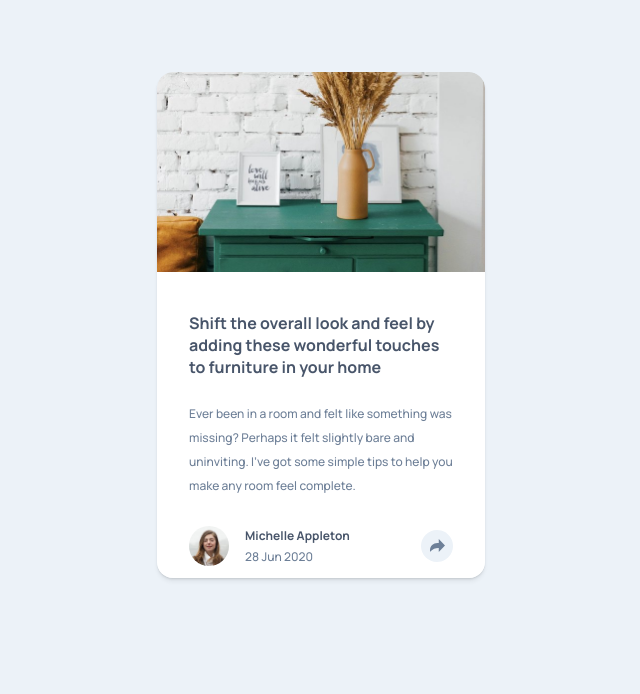
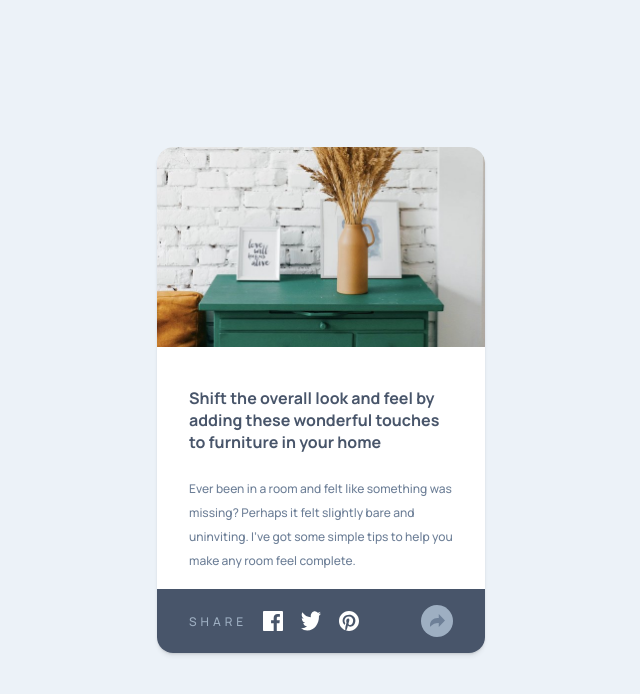
Before and after one commit to frontend-mentor-newbie-projects/04-article-preview-component, a plain HTML site: page index.html in a window 1280 px wide. Shown: the whole page, without its empty margins (319-959 px from the left). Drawn offline with Linux system fonts and the light colour scheme.

Commit message:
Style #share <section>

```diff
--- a/index.html
+++ b/index.html
@@ -45,7 +45,7 @@
         <time datetime="2020-06-28">28 Jun 2020</time>
       </div>
 
-      <div id="share-button">
+      <div class="share-button">
         <a href="#">
           <img src="./images/icon-share.svg" alt="Share">
         </a>
@@ -62,7 +62,9 @@
         <a href="#"><img src="./images/icon-pinterest.svg" alt="Pinterest"></a>
       </div>
 
-      <!-- <a href="#"><img src="./images/icon-share.svg" alt="Share"></a> -->
+      <div class="share-button">
+        <a href="#"><img src="./images/icon-share.svg" alt="Share"></a>
+      </div>
     </section>
   </main>
 
--- a/sass/style.scss
+++ b/sass/style.scss
@@ -114,7 +114,7 @@ main #author {
         font-weight: 500;
     }
 
-    #share-button {
+    .share-button {
         background-color: $color-4;
 
         position: absolute;
@@ -129,12 +129,76 @@ main #author {
         justify-content: center;
         align-items: center;
     }
+
+    display: none;
 }
 
 main #share {
-    display: none;
+    background-color: $color-1;
+
+    display: flex;
+    flex-flow: row nowrap;
+    align-items: center;
+
+    height: 64px;
+
+    padding: 0 32px 0 32px;
+
+    position: relative;
+
+    p {
+        color: $color-3;
+        font-size: 12px;
+        text-transform: uppercase;
+
+        letter-spacing: 4px;
+    }
+
+    #links {
+        margin: 0;
+        padding: 0;
+
+        margin-left: 16px;
+
+        width: 96px;
+
+        display: flex;
+        flex-flow: row nowrap;
+        justify-content: space-between;
+        align-items: center;
+    }
+
+    #links a {
+        margin: 0;
+        padding: 0;
+    }
+
+    #links img {
+        margin: 0;
+        padding: 0;
+
+        margin-top: 4px;
+
+        width: 20px;
+        height: 20px;
+    }
+
+    .share-button {
+        background-color: $color-3;
+
+        position: absolute;
+        right: 32px;
+
+        width: 32px;
+        height: 32px;
+
+        border-radius: 50%;
+
+        display: flex;
+        justify-content: center;
+        align-items: center;
+    }
 }
-
 // - Small mobile - 320px
 // - Medium mobile - 375px
 // - Large mobile - 425px
@@ -156,6 +220,9 @@ body {
     margin: 0 auto;
 
     padding: 72px 24px;
+
+    min-height: 667px;
+    height: 100vh;
 }
 
 main {
```
Also changed, not shown: css/style.css, 1 other file.
